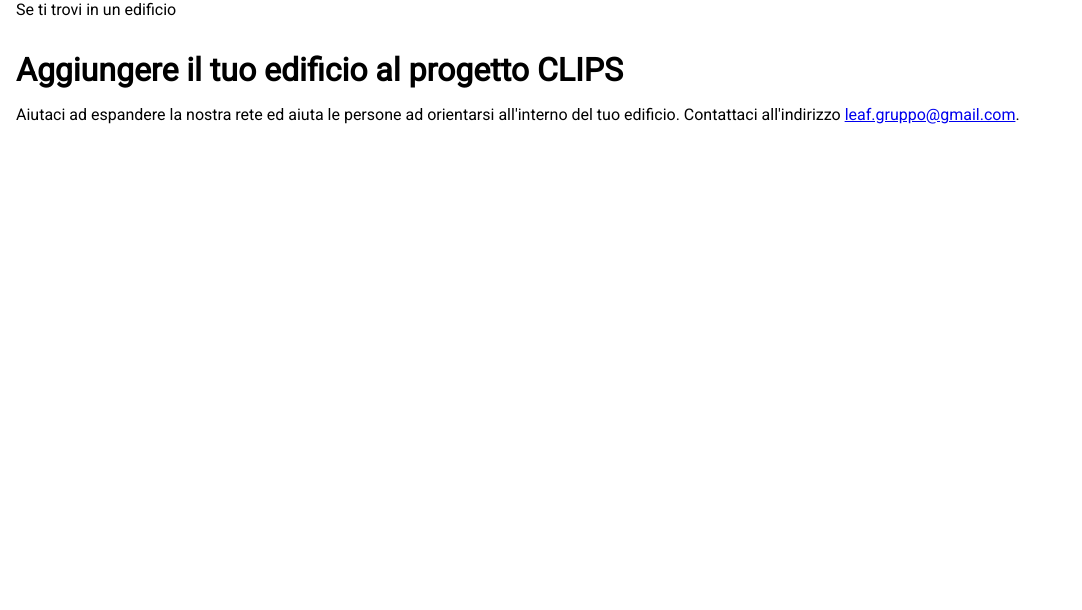
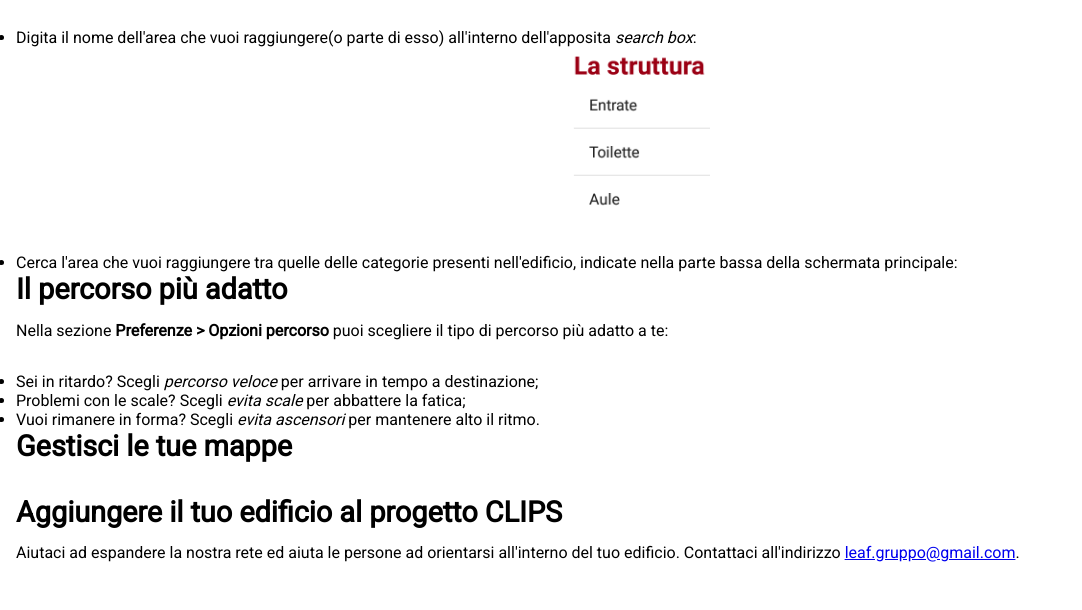
Before and after one commit to LeafSWE/LeafSWE.github.io, a plain HTML site: page index.html in a window 1280 px wide. Shown: the part 683-1293 px from the top of the page, without its empty margins (0-1082 px from the left). Before the commit the page ends 855 px from the top, so only its background shows below. Drawn offline with Linux system fonts and the light colour scheme.

Commit message:
aggiunta sezione ed img poi_list

```diff
--- a/index.html
+++ b/index.html
@@ -7,7 +7,7 @@
         <meta name="author" content="Andrea Tombolato">
         <meta name="description" content="Indicazioni e suggerimenti utili per utilizzare al meglio CLIPS: applicazione mobile per la navigazione indoor.">
         <meta name="language" content="italian it">
-        <link href='https://fonts.googleapis.com/css?family=Roboto' rel='stylesheet' type='text/css'>
+        <link href="https://fonts.googleapis.com/css?family=Roboto" rel="stylesheet" type="text/css">
         <link type="text/css" rel="stylesheet" href="style/base.css">
     </head>
     <body>
@@ -26,7 +26,24 @@
         <p align="center"><img src="images/button_all_pois.png" width="70em"></p>
 
         <h1>La navigazione</h1>
-        <p>Se ti trovi in un edificio</p>
+        <p>Dalla schermata principale di CLIPS è possibile scegliere una destinazione in due modi:</p>
+        <ul>
+            <li>Digita il nome dell'area che vuoi raggiungere(o parte di esso) all'interno dell'apposita <em>search box</em>:
+                <p align="center"><img src="images/list_poi_category.png" width="140em"></p>
+            </li>
+            <li>Cerca l'area che vuoi raggiungere tra quelle delle categorie presenti nell'edificio, indicate nella parte bassa della schermata principale:</li>
+        </ul>
+
+        <h1>Il percorso più adatto</h1>
+        <p>Nella sezione <strong>Preferenze &gt; Opzioni percorso</strong> puoi scegliere il tipo di percorso più adatto a te:</p>
+        <ul>
+            <li>Sei in ritardo? Scegli <em>percorso veloce</em> per arrivare in tempo a destinazione;</li>
+            <li>Problemi con le scale? Scegli <em>evita scale</em> per abbattere la fatica;</li>
+            <li>Vuoi rimanere in forma? Scegli <em>evita ascensori</em> per mantenere alto il ritmo.</li>
+        </ul>
+
+        <h1>Gestisci le tue mappe</h1>
+        <p></p>
 
         <h1>Aggiungere il tuo edificio al progetto CLIPS</h1>
         <p>Aiutaci ad espandere la nostra rete ed aiuta le persone ad orientarsi all'interno del tuo edificio. Contattaci all'indirizzo <a href="mailto:leaf.gruppo@gmail.com">leaf.gruppo@gmail.com</a>.</p>
--- a/style/base.css
+++ b/style/base.css
@@ -12,7 +12,7 @@ body {
 }
 
 h1 {
-    font-size: 2em;
+    font-size: 1.8em;
     margin-bottom: 0.5em;
 }
 
```
Also changed, not shown: images/list_poi_category.png (added).
